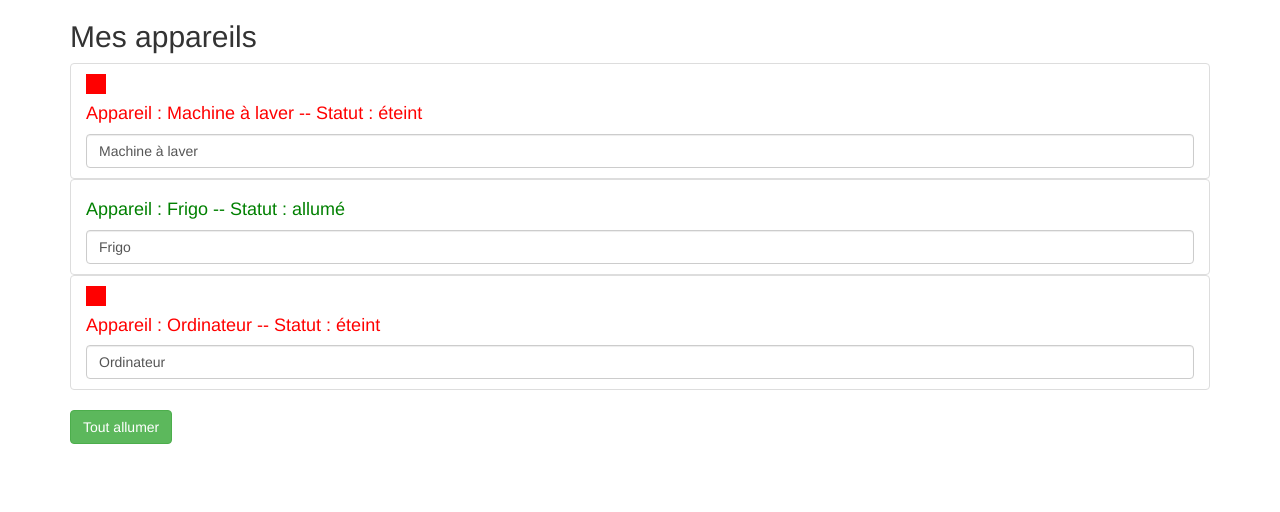
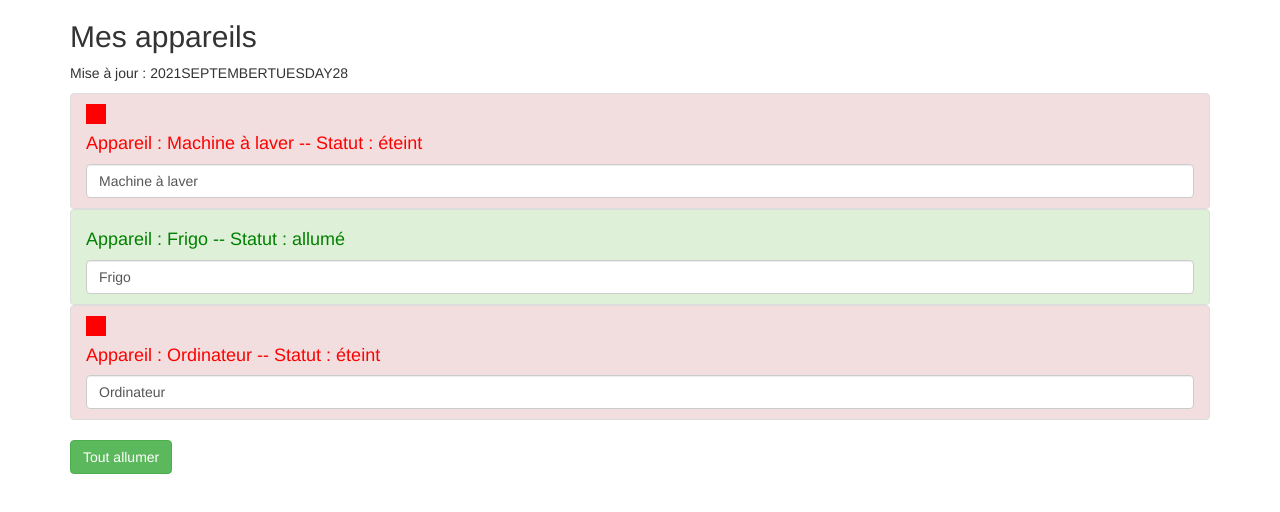
Before and after one commit to Kevin-DA-RE/Projets-Web, an Angular app in the folder Angular/myApp/: page / in a window 1280 px wide. Shown: the top 512 px of the page. Built offline with nearby package versions, Linux system fonts and the light colour scheme.

Commit message:
mise en place de la date

```diff
--- a/Angular/myApp/src/app/app.component.html
+++ b/Angular/myApp/src/app/app.component.html
@@ -2,6 +2,7 @@
     <div class="row">
       <div class="col-xs-12">
         <h2>Mes appareils</h2>
+        <p>Mise à jour : {{ lastUpdate | date: 'yMMMMEEEEd' | uppercase}}</p>
         <ul class="list-group">
           <app-appareil *ngFor="let appareil of appareils"
                         [appareilName]="appareil.name"
--- a/Angular/myApp/src/app/app.component.ts
+++ b/Angular/myApp/src/app/app.component.ts
@@ -9,6 +9,8 @@ import { Component } from '@angular/core';
 
 export class AppComponent {
   isAuth = false;
+
+  lastUpdate = new Date();
 
   appareils = [
     {
--- a/Angular/myApp/src/app/appareil/appareil.component.html
+++ b/Angular/myApp/src/app/appareil/appareil.component.html
@@ -1,6 +1,8 @@
-<li class="list-group-item">
+<li [ngClass]="{'list-group-item': true,
+               'list-group-item-success': appareilStatus === 'allumé',
+               'list-group-item-danger': appareilStatus === 'éteint'}">
   <div style="width: 20px; height: 20px;background-color: red;"
-  *ngIf="appareilStatus === 'éteint'"></div>
+      *ngIf="appareilStatus === 'éteint'"></div>
 
   <h4 [ngStyle]="{color: getColor()}">Appareil : {{ appareilName }} -- Statut : {{ getStatus() }}</h4>
   <input type="text" class="form-control" [(ngModel)]="appareilName">
--- a/Angular/myApp/src/app/appareil/appareil.component.ts
+++ b/Angular/myApp/src/app/appareil/appareil.component.ts
@@ -23,7 +23,7 @@ export class AppareilComponent implements OnInit {
     return this.appareilStatus;
   }
 
-  getColor(){
+  /*getColor(){
     if (this.appareilStatus === 'éteint'){
       return 'red';
     } else if(this.appareilStatus === 'allumé'){
@@ -31,6 +31,20 @@ export class AppareilComponent implements OnInit {
     } else {
       return "";
     }
+  }*/
+
+  getColor(){
+    switch (this.appareilStatus){
+
+      case 'éteint':
+                  return 'red';
+                  break;
+      case 'allumé':
+                  return 'green';
+                  break;
+      default:
+        return '';
+    }
   }
 
 }
```
